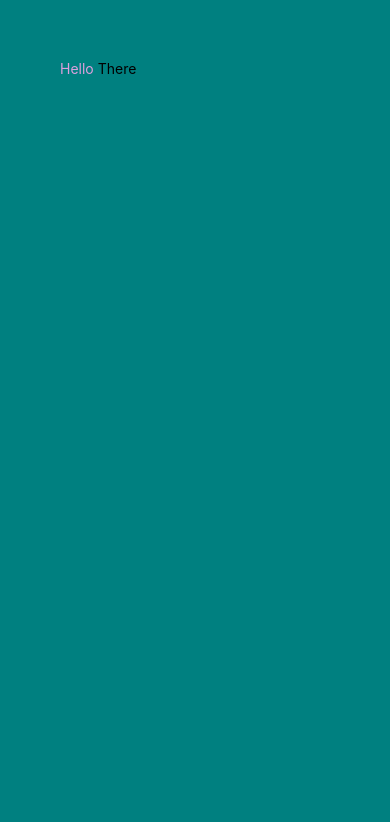
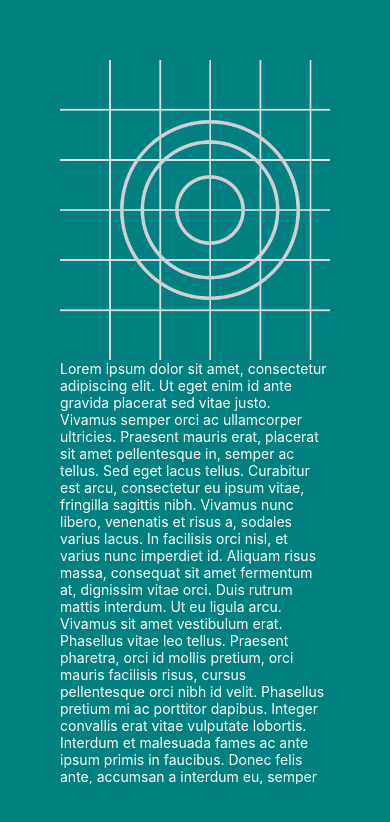
Before and after one commit to zacnation/rn-core-components, a React Native app: screen / in a window 390 px wide. Shown: the top 822 px of the page. Built offline with nearby package versions, Linux system fonts and the light colour scheme.

Commit message:
Add ScrollView

```diff
--- a/App.js
+++ b/App.js
@@ -1,11 +1,42 @@
-import { View, Text } from "react-native";
+import { View, Text, Image, ScrollView } from "react-native";
+const logoImg = require("./assets/adaptive-icon.png");
 
 export default function App() {
   return (
     <View style={{ flex: 1, backgroundColor: "teal", padding: 60 }}>
-      <Text>
-        <Text style={{ color: "plum" }}>Hello</Text> There
-      </Text>
+      <ScrollView>
+        <Image source={logoImg} style={{ width: 300, height: 300 }} />
+        <Text style={{ color: "white" }}>
+          Lorem ipsum dolor sit amet, consectetur adipiscing elit. Ut eget enim
+          id ante gravida placerat sed vitae justo. Vivamus semper orci ac
+          ullamcorper ultricies. Praesent mauris erat, placerat sit amet
+          pellentesque in, semper ac tellus. Sed eget lacus tellus. Curabitur
+          est arcu, consectetur eu ipsum vitae, fringilla sagittis nibh. Vivamus
+          nunc libero, venenatis et risus a, sodales varius lacus. In facilisis
+          orci nisl, et varius nunc imperdiet id. Aliquam risus massa, consequat
+          sit amet fermentum at, dignissim vitae orci. Duis rutrum mattis
+          interdum. Ut eu ligula arcu. Vivamus sit amet vestibulum erat.
+          Phasellus vitae leo tellus. Praesent pharetra, orci id mollis pretium,
+          orci mauris facilisis risus, cursus pellentesque orci nibh id velit.
+          Phasellus pretium mi ac porttitor dapibus. Integer convallis erat
+          vitae vulputate lobortis. Interdum et malesuada fames ac ante ipsum
+          primis in faucibus. Donec felis ante, accumsan a interdum eu, semper
+          ut nisl. Phasellus imperdiet massa nec neque porttitor viverra. Donec
+          ac sem laoreet, pharetra tortor suscipit, molestie diam. Nunc nec
+          dapibus nisi, eget dignissim tortor. Aenean semper metus et risus
+          condimentum pellentesque. Maecenas sem erat, faucibus ac auctor
+          molestie, fermentum vel turpis. Fusce leo justo, dignissim eu
+          ullamcorper fermentum, egestas nec turpis. Fusce malesuada, massa eget
+          pharetra iaculis, nisl eros commodo augue, sit amet mollis justo orci
+          at nibh. Nulla congue metus quis egestas tincidunt. Nulla molestie nec
+          ante ut condimentum. Nulla facilisis, dui at rutrum lacinia, justo
+          odio pharetra ligula, sed sagittis tellus tellus at ligula.
+          Suspendisse nec rhoncus orci, eget rutrum massa. Suspendisse eu
+          porttitor risus. Praesent finibus leo mollis tortor hendrerit
+          pulvinar. Ut nisi quam, rhoncus eget ipsum a, mollis egestas diam.
+        </Text>
+        <Image source={logoImg} style={{ width: 300, height: 300 }} />
+      </ScrollView>
     </View>
   );
 }
```
